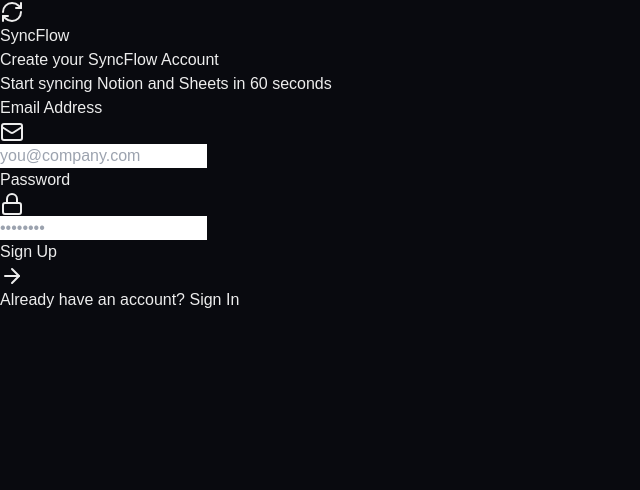
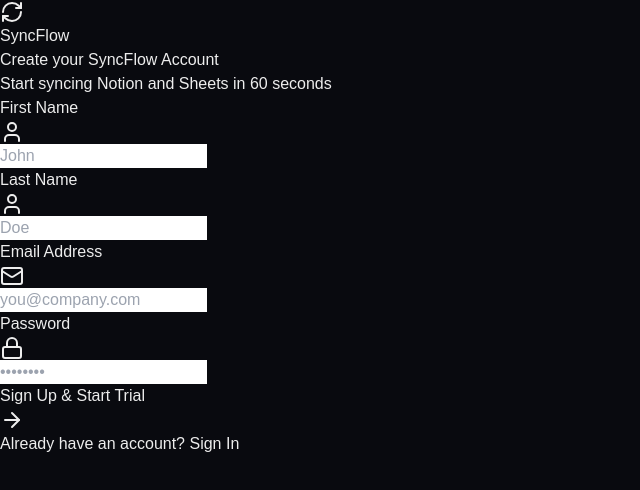
Before and after one commit to Surajansari/notion-sheets-sync, a Next.js app: page /login in a window 1280 px wide. Both pictures are taken after a click on the button "Sign Up". Shown: the top 490 px of the page, without its empty margins (0-640 px from the left). Built offline with nearby package versions, Linux system fonts and the light colour scheme; no server answers.

Commit message:
fix: add dynamic name fields and metadata fallbacks to login page auth

```diff
--- a/src/app/login/page.tsx
+++ b/src/app/login/page.tsx
@@ -3,10 +3,12 @@
 import { useState } from "react";
 import { useRouter } from "next/navigation";
 import { supabase } from "@/lib/supabase";
-import { RefreshCw, ArrowRight, Lock, Mail } from "lucide-react";
+import { RefreshCw, ArrowRight, Lock, Mail, User } from "lucide-react";
 
 export default function LoginPage() {
   const router = useRouter();
+  const [firstName, setFirstName] = useState("");
+  const [lastName, setLastName] = useState("");
   const [email, setEmail] = useState("");
   const [password, setPassword] = useState("");
   const [isSignUp, setIsSignUp] = useState(false);
@@ -23,9 +25,15 @@
         const { error } = await supabase.auth.signUp({
           email,
           password,
+          options: {
+            data: {
+              first_name: firstName || "Beta",
+              last_name: lastName || "Tester",
+            },
+          },
         });
         if (error) throw error;
-        alert("Account created! You are now logged in.");
+        alert("Account created successfully! Welcome to your 14-day Pro trial.");
       } else {
         const { error } = await supabase.auth.signInWithPassword({
           email,
@@ -68,6 +76,37 @@
         )}
 
         <form onSubmit={handleAuth} className="space-y-4">
+          {isSignUp && (
+            <div className="grid grid-cols-2 gap-4">
+              <div>
+                <label className="block text-xs font-medium text-slate-400 mb-1">First Name</label>
+                <div className="relative">
+                  <User className="w-4 h-4 text-slate-500 absolute left-3 top-3.5" />
+                  <input
+                    type="text"
+                    value={firstName}
+                    onChange={(e) => setFirstName(e.target.value)}
+                    placeholder="John"
+                    className="w-full bg-slate-950 border border-slate-800 focus:border-indigo-500 text-white pl-9 pr-4 py-2.5 rounded-xl text-sm outline-none transition"
+                  />
+                </div>
+              </div>
+              <div>
+                <label className="block text-xs font-medium text-slate-400 mb-1">Last Name</label>
+                <div className="relative">
+                  <User className="w-4 h-4 text-slate-500 absolute left-3 top-3.5" />
+                  <input
+                    type="text"
+                    value={lastName}
+                    onChange={(e) => setLastName(e.target.value)}
+                    placeholder="Doe"
+                    className="w-full bg-slate-950 border border-slate-800 focus:border-indigo-500 text-white pl-9 pr-4 py-2.5 rounded-xl text-sm outline-none transition"
+                  />
+                </div>
+              </div>
+            </div>
+          )}
+
           <div>
             <label className="block text-xs font-medium text-slate-400 mb-1">Email Address</label>
             <div className="relative">
@@ -102,9 +141,9 @@
           <button
             type="submit"
             disabled={loading}
-            className="w-full bg-indigo-600 hover:bg-indigo-500 text-white font-semibold py-3 rounded-xl text-sm transition shadow-lg shadow-indigo-600/30 flex items-center justify-center gap-2 mt-2"
+            className="w-full bg-indigo-600 hover:bg-indigo-500 text-white font-semibold py-3 rounded-xl text-sm transition shadow-lg shadow-indigo-600/30 flex items-center justify-center gap-2 mt-2 cursor-pointer"
           >
-            {loading ? "Processing..." : isSignUp ? "Sign Up" : "Sign In"}
+            {loading ? "Processing..." : isSignUp ? "Sign Up & Start Trial" : "Sign In"}
             <ArrowRight className="w-4 h-4" />
           </button>
         </form>
@@ -113,14 +152,14 @@
           {isSignUp ? (
             <p>
               Already have an account?{" "}
-              <button onClick={() => setIsSignUp(false)} className="text-indigo-400 hover:underline font-semibold">
+              <button onClick={() => setIsSignUp(false)} className="text-indigo-400 hover:underline font-semibold cursor-pointer">
                 Sign In
               </button>
             </p>
           ) : (
             <p>
               Don't have an account?{" "}
-              <button onClick={() => setIsSignUp(true)} className="text-indigo-400 hover:underline font-semibold">
+              <button onClick={() => setIsSignUp(true)} className="text-indigo-400 hover:underline font-semibold cursor-pointer">
                 Sign Up
               </button>
             </p>
```
